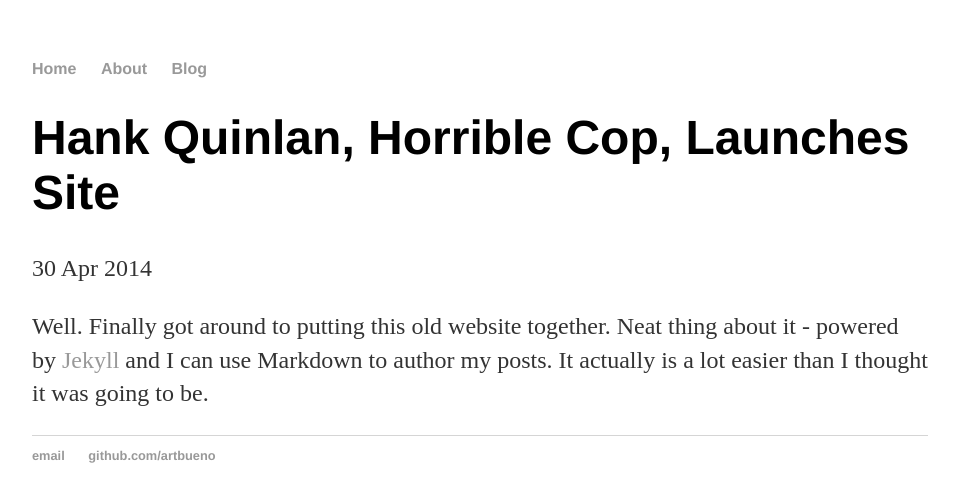
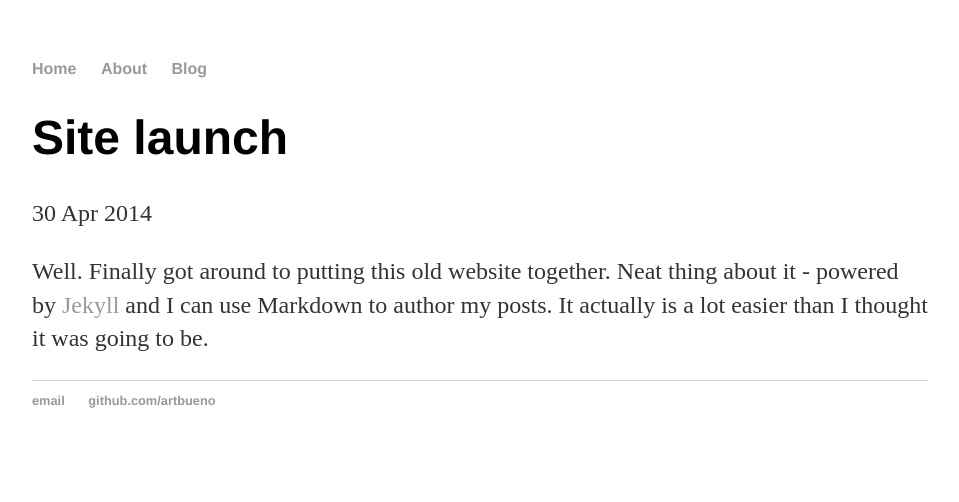
Before and after one commit to artbueno/test, a Jekyll site: the page built from _posts/2018-12-29-Site-Launch.md, in a window 1280 px wide. Shown: the top 502 px of the page, without its empty margins (160-1119 px from the left). Built offline with Jekyll 4.4.1, drawn with Linux system fonts in a browser that asks for light colours.

Commit message:
Update and rename 2014-04-30-hank-quinlan-site-launched.md to 2018-12-29-Site-Launch.md

```diff
--- a/_posts/2014-04-30-hank-quinlan-site-launched.md
+++ b/_posts/2018-12-29-Site-Launch.md
@@ -1,6 +1,6 @@
 ---
 layout: post
-title: "Hank Quinlan, Horrible Cop, Launches Site"
+title: "Site launch"
 date: 2014-04-30
 ---
 
```
